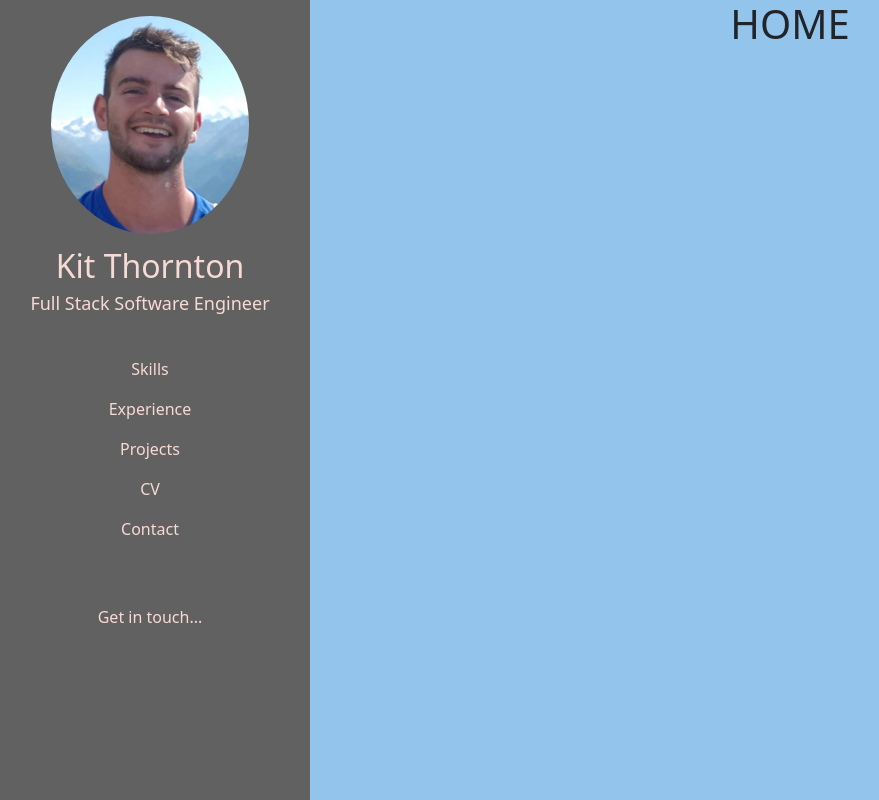
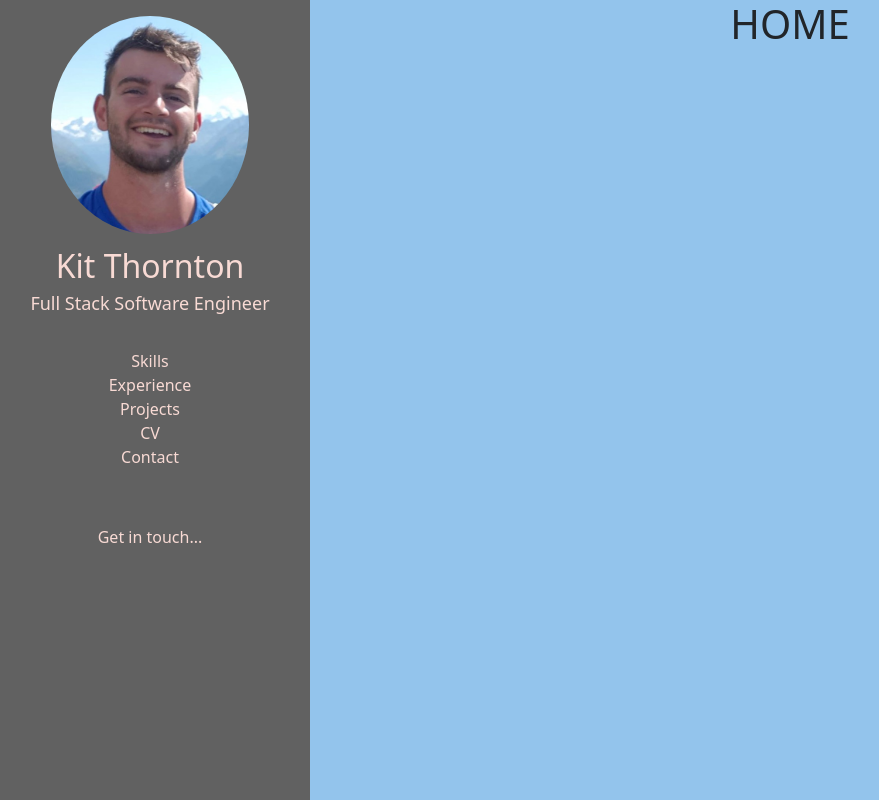
Before and after one commit to KitThornton/PortfolioWebsite, a React (Create React App) app: page /home in a window 1280 px wide. Shown: the whole page, without its empty margins (10-889 px from the left). Built offline with nearby package versions, Linux system fonts and the light colour scheme; some icons are missing.

Commit message:
refiniing navbar

```diff
--- a/src/components/navbar/Navbar.css
+++ b/src/components/navbar/Navbar.css
@@ -2,3 +2,8 @@
     font-weight: bold !important;
     background-color: lightsteelblue !important;
 }
+.active {
+    font-weight: bold !important;
+    /*background-color: lightsteelblue !important;*/
+    display: block !important;
+}
--- a/src/components/navbar/Navbar.js
+++ b/src/components/navbar/Navbar.js
@@ -1,10 +1,14 @@
 import React from 'react';
 import {Container, Navbar, Nav, Col} from 'react-bootstrap'
+import {withRouter} from 'react-router';
+import {NavLink} from 'react-router-dom';
 import Avatar from "../avatar/Avatar";
 import './Navbar.css';
 import Contact from "../contact/Contact";
 
-const VerticalNavbar = () => {
+export const VerticalNavbar = (props) => {
+    const { location } = props;
+
     return (
         <>
             <div className="d-none d-md-inline-block">
@@ -21,14 +25,41 @@ const VerticalNavbar = () => {
                     <Navbar.Toggle aria-controls="responsive-navbar-nav"/>
                     <Navbar.Collapse id="responsive-navbar-nav" className="pt-3">
                         <Col>
-                            <Nav className="flex-column d-md-inline-block text-center">
+                            <Nav
+                                activeKey={location.pathname}
+                                 className="flex-column d-md-block text-center"
+                                 fill
+                            >
                                 <Nav.Item>
-                                    <Nav.Link eventKey="skills" href="/skills">Skills</Nav.Link>
+                                    <NavLink to="/skills" activeClassName="active">
+                                        Skills
+                                    </NavLink>
                                 </Nav.Item>
-                                <Nav.Link href="/experience">Experience</Nav.Link>
-                                <Nav.Link href="/projects">Projects</Nav.Link>
-                                <Nav.Link href="/cv">CV</Nav.Link>
-                                <Nav.Link href="/contact">Contact</Nav.Link>
+
+                                <Nav.Item>
+                                    <NavLink to="/experience" activeClassName="active">
+                                        Experience
+                                    </NavLink>
+                                </Nav.Item>
+
+                                <Nav.Item>
+                                    <NavLink to="/projects" activeClassName="active">
+                                        Projects
+                                    </NavLink>
+                                </Nav.Item>
+
+                                <Nav.Item>
+                                    <NavLink to="/cv" activeClassName="active">
+                                        CV
+                                    </NavLink>
+                                </Nav.Item>
+
+                                <Nav.Item>
+                                    <NavLink to="/contact" activeClassName="active">
+                                        Contact
+                                    </NavLink>
+                                </Nav.Item>
+
                             </Nav>
                         </Col>
                     </Navbar.Collapse>
@@ -36,7 +67,7 @@ const VerticalNavbar = () => {
             </Navbar>
             <div className="d-none d-md-inline-block pt-5">
                 <div>
-                    Get in touch...
+                    Get in touch...<br />
                 </div>
                 <Contact />
             </div>
@@ -44,4 +75,6 @@ const VerticalNavbar = () => {
     )
 }
 
-export default VerticalNavbar;
+export const HeaderWithRouter = withRouter(VerticalNavbar);
+
+// export default VerticalNavbar;
--- a/src/components/sidebar/Sidebar.js
+++ b/src/components/sidebar/Sidebar.js
@@ -1,11 +1,11 @@
 import React from "react";
-import Navbar from "../navbar/Navbar";
+import {HeaderWithRouter} from "../navbar/Navbar";
 import './Sidebar.css'
 
 const Sidebar = () => {
     return (
         <div className="sidebar">
-            <Navbar />
+            <HeaderWithRouter />
         </div>
     )
 };
```
